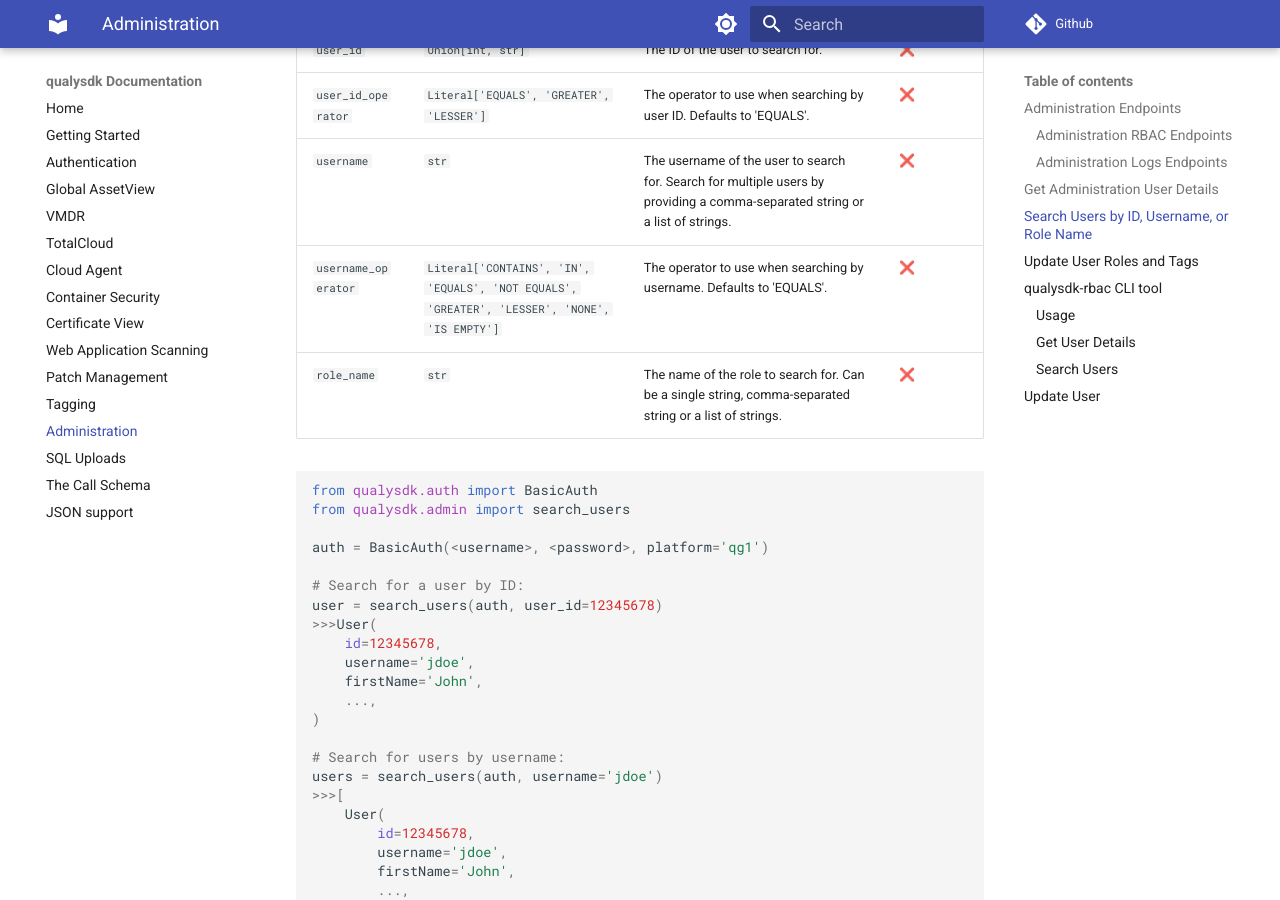
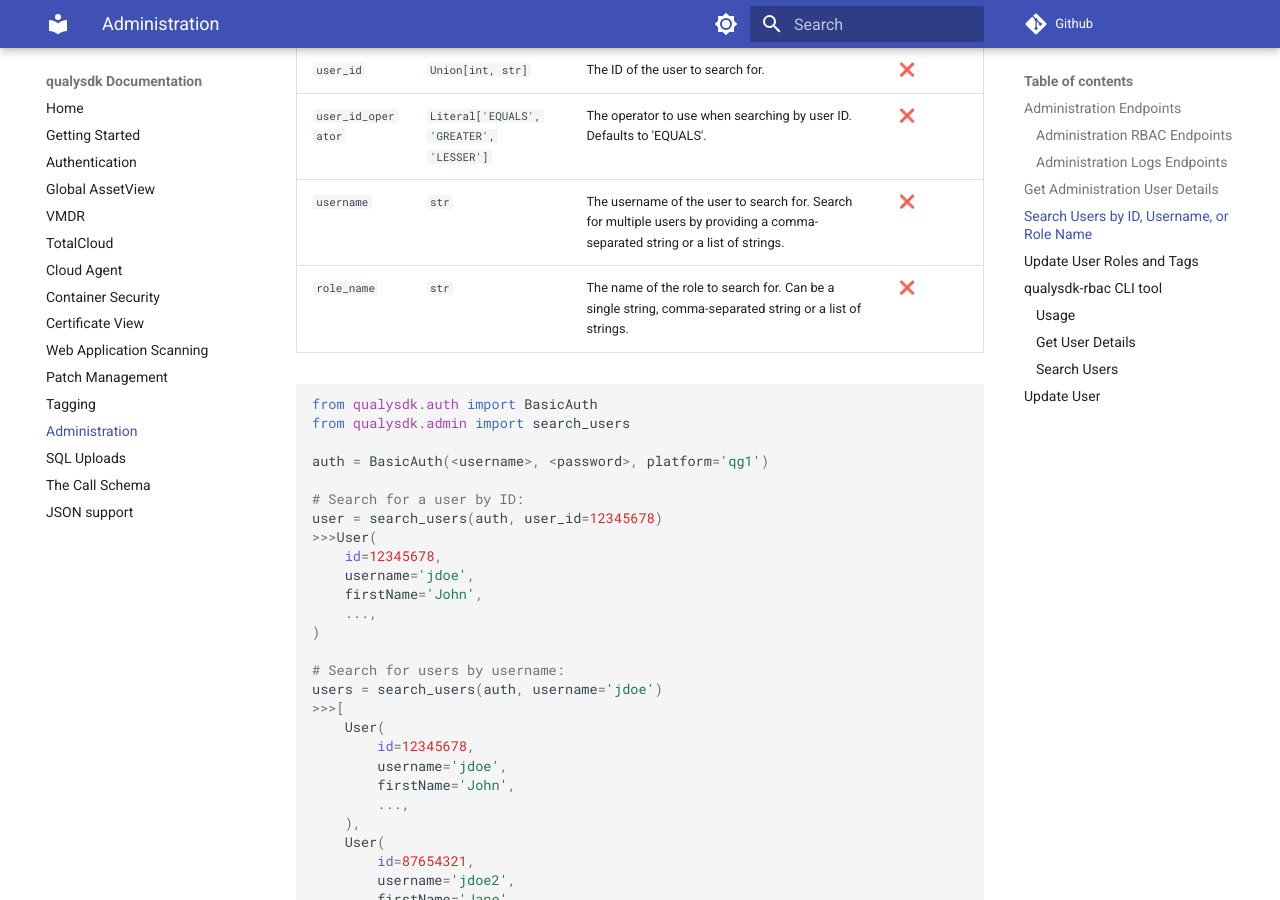
Before and after one commit to 0x41424142/qualysdk, an MkDocs documentation site: the page built from docs/admin.md, in a window 1280 px wide and 900 px high, scrolled down 2192 px. Built offline with MkDocs 1.6.1 and Material for MkDocs 9.7.7, drawn with Linux system fonts in a browser that asks for light colours; comment, search, counter and statistics services are not loaded.

Commit message:
Update admin.md

````diff
--- a/docs/admin.md
+++ b/docs/admin.md
@@ -83,7 +83,6 @@
 | ```user_id``` | ```Union[int, str]``` | The ID of the user to search for. | ❌ |
 | ```user_id_operator``` | ```Literal['EQUALS', 'GREATER', 'LESSER']``` | The operator to use when searching by user ID. Defaults to 'EQUALS'. | ❌ |
 | ```username``` | ```str``` | The username of the user to search for. Search for multiple users by providing a comma-separated string or a list of strings. | ❌ |
-| ```username_operator``` | ```Literal['CONTAINS', 'IN', 'EQUALS', 'NOT EQUALS', 'GREATER', 'LESSER', 'NONE', 'IS EMPTY']``` | The operator to use when searching by username. Defaults to 'EQUALS'. | ❌ |
 | ```role_name``` | ```str``` | The name of the role to search for. Can be a single string, comma-separated string or a list of strings. | ❌ |
 
 ```py
````
